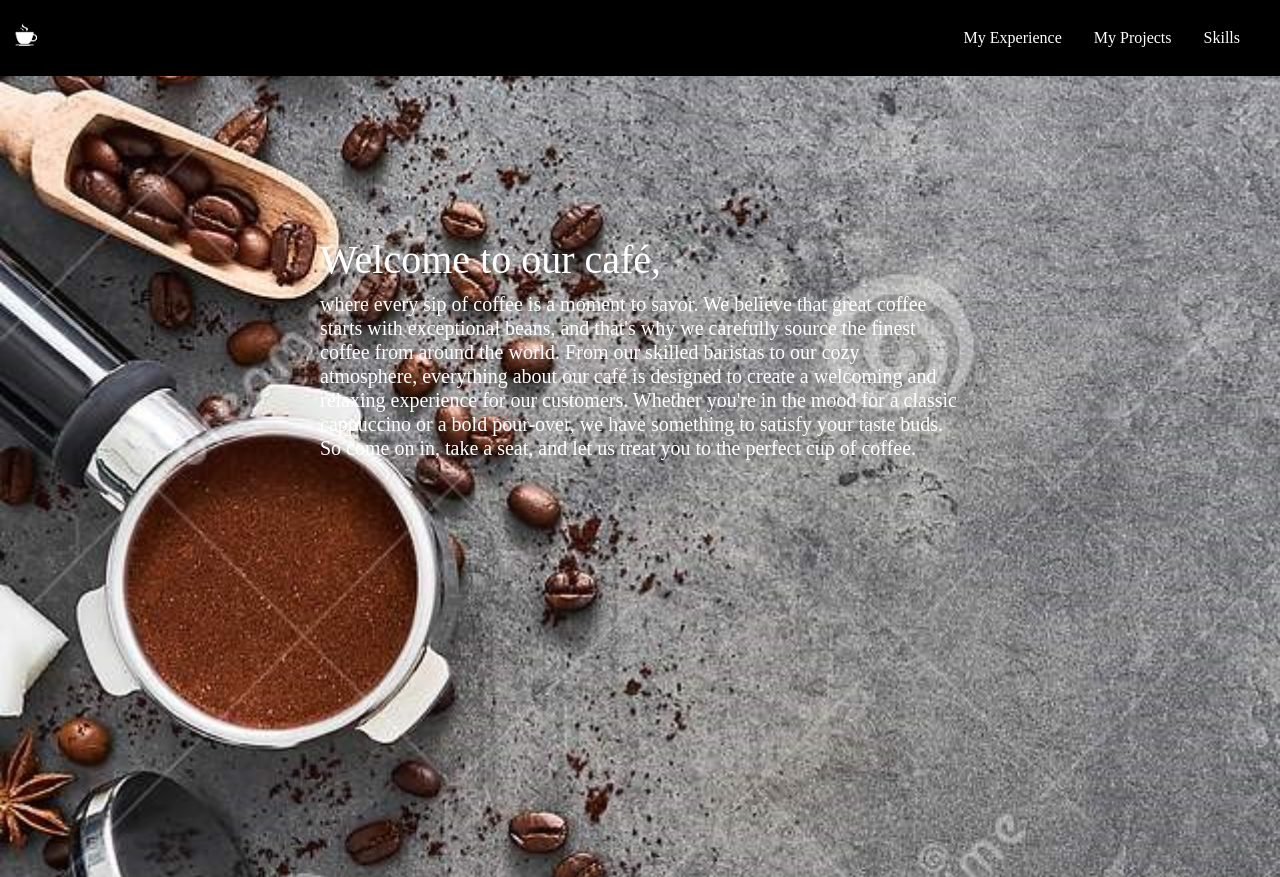
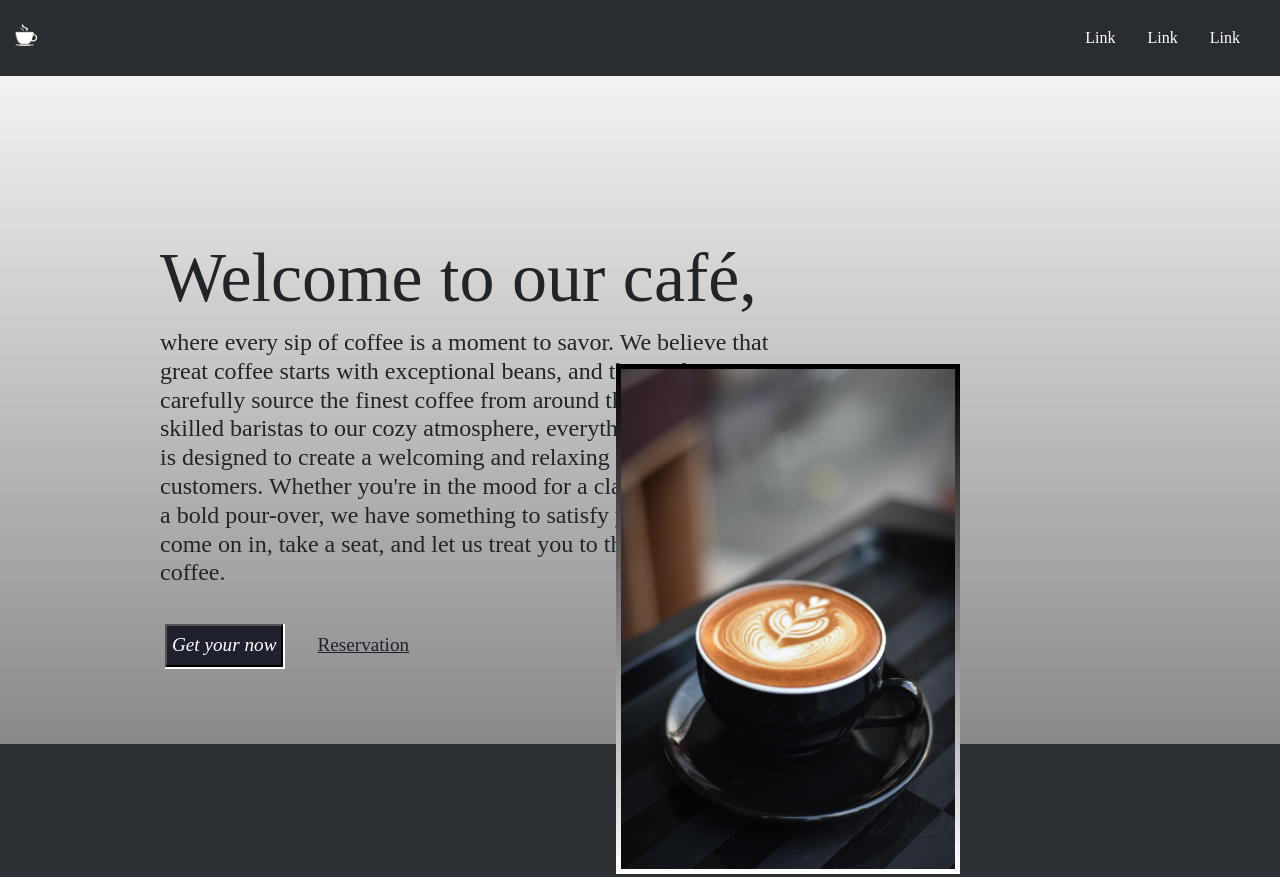
Before and after one commit to Hamzeh-Dawahreh/Caffe-Z, a plain HTML site: page index.html in a window 1280 px wide. Shown: the top 877 px of the page. Drawn offline with nearby package versions, Linux system fonts and the light colour scheme; a web font is replaced by a local one.

Commit message:
added new file

```diff
--- a/index.html
+++ b/index.html
@@ -44,21 +44,23 @@
         >
           <ul class="navbar-nav">
             <li class="nav-item">
-              <a class="nav-link me-3" href="#myexperience">My Experience</a>
+              <a class="nav-link me-3" href="#myexperience">Link</a>
             </li>
             <li class="nav-item">
-              <a class="nav-link me-3" href="#projects">My Projects</a>
+              <a class="nav-link me-3" href="#projects">Link</a>
             </li>
             <li class="nav-item">
-              <a class="nav-link me-3" href="#skills">Skills</a>
+              <a class="nav-link me-3" href="#skills">Link</a>
             </li>
           </ul>
         </div>
       </nav>
     </header>
     <main>
-      <h1>Welcome to our café,</h1>
-      <h5>
+      <section class="hero-section">
+        <div class="intro">
+      <h1 class="welcome">Welcome to our <span class="animate__animated animate__flash animate__repeat-3"> café, </span></h1>
+      <h4>
         where every sip of coffee is a moment to savor. We believe that great
         coffee starts with exceptional beans, and that's why we carefully source
         the finest coffee from around the world. From our skilled baristas to
@@ -67,8 +69,19 @@
         the mood for a classic cappuccino or a bold pour-over, we have something
         to satisfy your taste buds. So come on in, take a seat, and let us treat
         you to the perfect cup of coffee.
-      </h5>
+      </h4>
+      <br>
+      <button class="first animate__animated animate__headShake animate__infinite"> <i> Get your now</i></button>
+      <button class="second">Reservation</button>
+      <br><br><br><br>
+<div class="image-border">
+      <img src="/Caffe-Z/images/Cup.jpg" alt="image" class="cup" weight="500" height="500">
+    </div>
+    </div>
+    </section>
+    <section class="secondary">
       <br /><br /><br /><br /><br /><br /><br /><br /><br /><br /><br /><br /><br /><br /><br /><br /><br /><br /><br /><br /><br /><br /><br /><br /><br />
+    </section>
     </main>
     <footer>
       <a href="#" class="go-top-button">
--- a/style.css
+++ b/style.css
@@ -1,5 +1,7 @@
 @import url("https://fonts.googleapis.com/css2?family=Playfair+Display:ital@0;1&family=Sono:wght@300;400;500&family=Source+Code+Pro:ital,wght@1,200;1,400&display=swap");
+@import url('https://fonts.googleapis.com/css2?family=Montserrat:wght@400;600&display=swap');
 * {
+
   margin: 0;
   padding: 0;
 }
@@ -9,23 +11,82 @@ header {
   z-index: 1;
 }
 body {
-  background-image: url("images/bg.jpg");
   font-family: "Edu NSW ACT Foundation";
+  background: linear-gradient(white, grey);
   background-size: cover;
-x }
-main {
-  margin: 10rem auto;
-  width: 40rem;
+  background-attachment: fixed;
+ }
+
+.hero-section{
+  /* background-image: url("/Caffe-Z/images/hero.jpg"); */
+  position: relative;
+
+}
+.intro{
+margin-top: 10rem;
+margin-left: 10rem;
+width: 40rem;
+}
+.welcome{
+  font-size: 70px;
+}
+button{
+  padding: 5px;
+  margin: 5px;
+  background-color: white;
   color: white;
+box-shadow: 1px 1px 0 1px;
+
+}
+.first{
+  background-color: rgb(31,33,49);
+  color: white;
+  font-size: larger;
+
+}
+
+.second{
+  background-color: transparent;
+  text-decoration: underline;
+  border: 0;
+  box-shadow: 0 0 0 0;
+  font-size: larger;
+  margin-left: 20px;
+  color: rgb(31,33,49);
+}
+button:hover{
+  scale: 1.2;
+  transition-duration: 1s;
+  background-color: rgb(31,33,49);
+color: white;
+
+}
+
+
+
+.image-border {
+
+  border: 5px solid transparent;
+  border-image: linear-gradient(black, grey, white) 1;
+  position: absolute;
+  right: 20rem;
+  top: 8rem;
+
+}
+
+.secondary{
+  background-color: rgb(45,49,53);
 }
 .navbar {
-  background-color: black;
+  background-color: rgb(41, 44, 48);
+
+
 }
 .nav-link {
-  color: white;
-}
+  color: black;
+color: white;}
 h5 {
-  color: white;
+  color: black;
 }
 footer {
   position: relative;
```
Also changed, not shown: images/Cup.jpg (added), images/bg.jpg (deleted), images/cup.png (deleted), images/hero.jpg (added).
